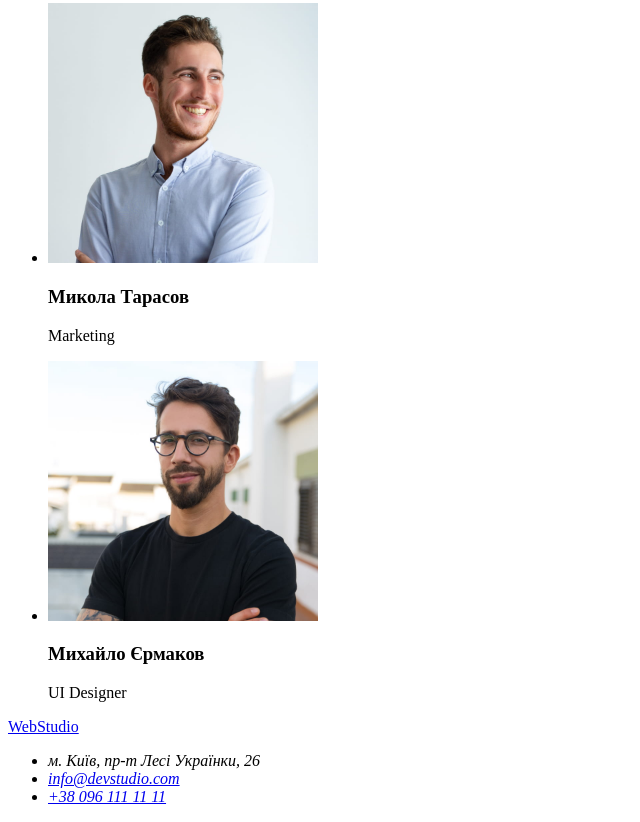
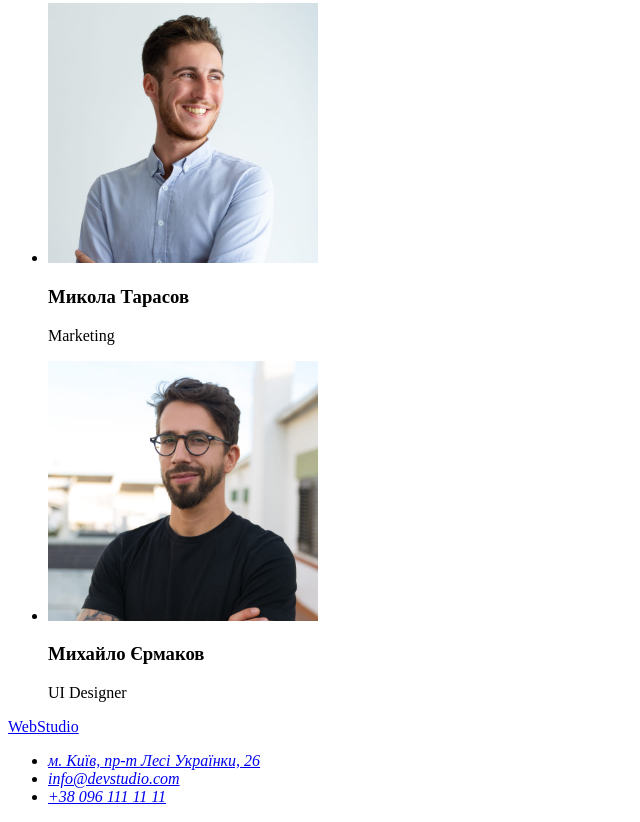
Before and after one commit to IvanKasich/goit-markup-hw-01, a plain HTML site: page index.html in a window 1280 px wide. Shown: the part 2333-3155 px from the top of the page, without its empty margins (0-640 px from the left). Drawn offline with Linux system fonts and the light colour scheme.

Commit message:
Update index.html

```diff
--- a/index.html
+++ b/index.html
@@ -137,7 +137,11 @@
       <a href="./index.html">WebStudio</a>
       <address>
         <ul>
-          <li>м. Київ, пр-т Лесі Українки, 26</li>
+          <li>
+            <a href="https://goo.gl/maps/me57YFcmaELghzEW9"
+              >м. Київ, пр-т Лесі Українки, 26</a
+            >
+          </li>
           <li><a href="mailto:info@devstudio.com">info@devstudio.com</a></li>
           <li><a href="tel:+380961111111">+38 096 111 11 11</a></li>
         </ul>
```
